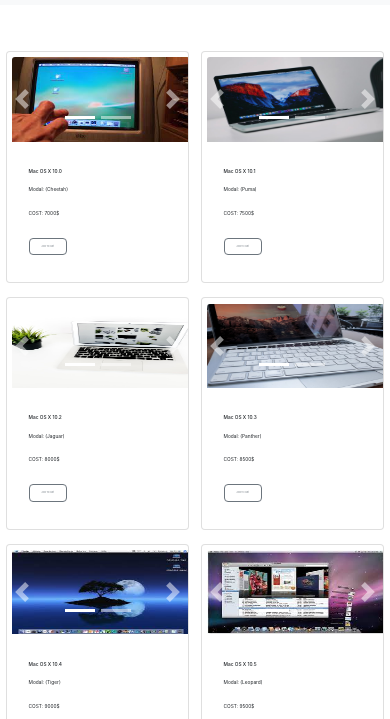
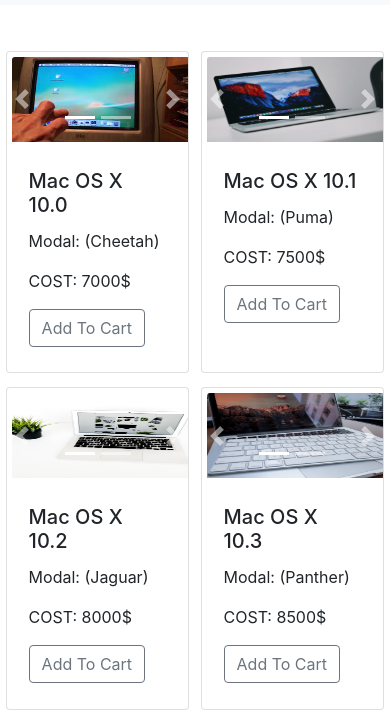
Before and after one commit to yakov133/Apple-project, a plain HTML site: page mac/mac.html in a window 390 px wide. Shown: the part 72-791 px from the top of the page. Drawn offline with nearby package versions, Linux system fonts and the light colour scheme; files whose address does not match are found by name.

Commit message:
font size

```diff
--- a/iphone/iphone.css
+++ b/iphone/iphone.css
@@ -20,14 +20,8 @@
 
 }
 @media (max-width: 768px) {
-    h5,p{
-        font-size:  50%;
-    }
     div div div{
         margin: 1%;
-    }
-    .btn{
-        font-size: 50%;
     }
     .card-img-top{
         height: 15vh;
@@ -41,12 +35,6 @@
         max-width: 48% !important;
         padding: 0px !important;
     }
-    h5,p{
-        font-size:  30%;
-    }
-    .btn{
-        font-size: 2.2px;
-    }
     .card-img-top{
         height: 10vh;
     }
```
